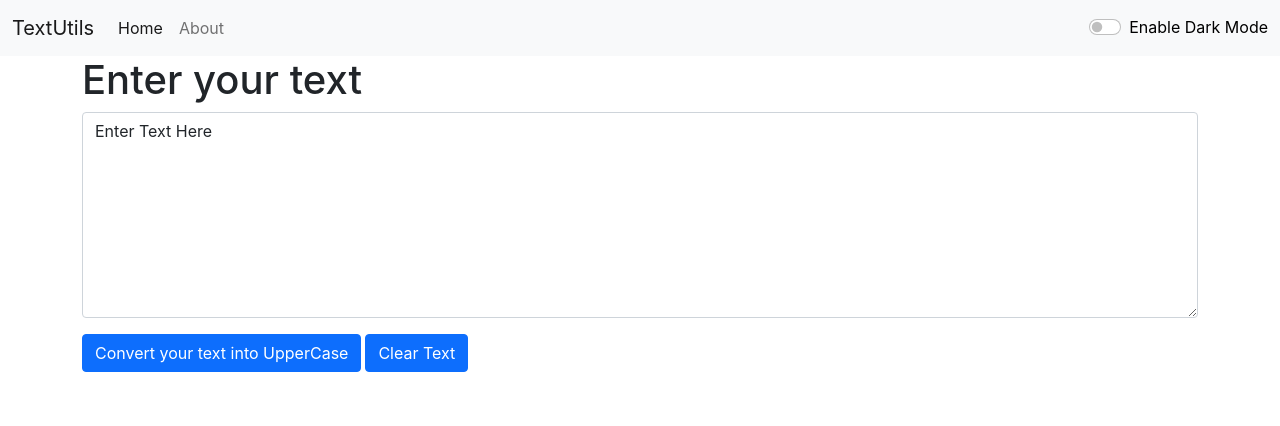
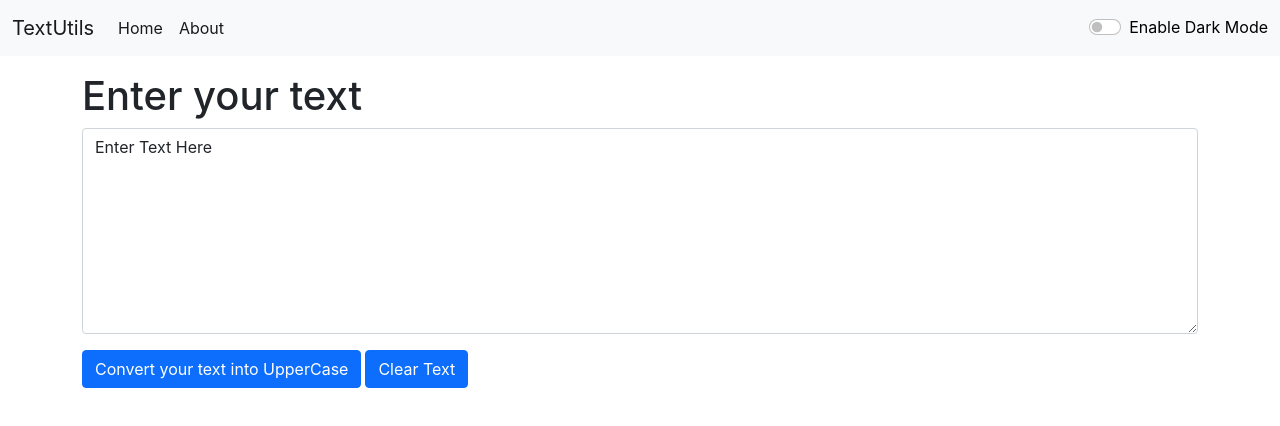
Before and after one commit to rohit-56/Text-Analyzer, a React (Create React App) app: page / in a window 1280 px wide. Shown: the top 426 px of the page. Built offline with nearby package versions, Linux system fonts and the light colour scheme.

Commit message:
enchancing textutils

```diff
--- a/src/App.js
+++ b/src/App.js
@@ -38,7 +38,7 @@ function App() {
             <About />
           </Route>
           <Route path="/">
-           <TextForm/>
+           <TextForm mode={mode}/>
           </Route>
 
         </Switch>
--- a/src/Components/NavBar.js
+++ b/src/Components/NavBar.js
@@ -17,7 +17,7 @@ export default function NavBar(props) {
           <Link className="nav-link active" aria-current="page" to="/">Home</Link>
         </li>
         <li className="nav-item">
-          <Link className="nav-link" to="/about">About</Link>
+          <Link className="nav-link active" to="/about">About</Link>
         </li>
 
       </ul>
--- a/src/Components/TextForm.js
+++ b/src/Components/TextForm.js
@@ -1,6 +1,6 @@
 import React, {useState} from 'react'
 
-export default function TextForm() {
+export default function TextForm(props) {
 
   const handleOnClick= ()=>{
     setText(text.toUpperCase());
@@ -20,7 +20,7 @@ export default function TextForm() {
 
   return (
     <>
-    <div className='container'>
+    <div className="container my-3" style={{color : props.textcolor}}>
 
        <h1>Enter your text</h1>
        <div className="mb-3">
```
